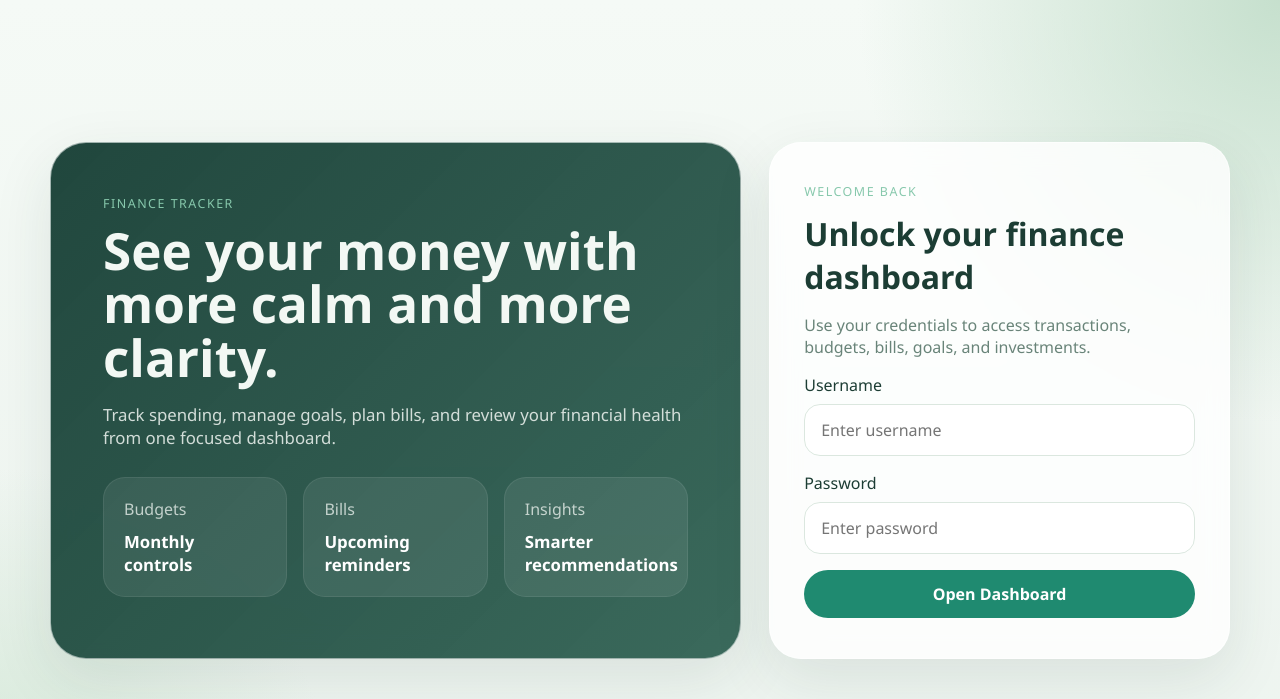
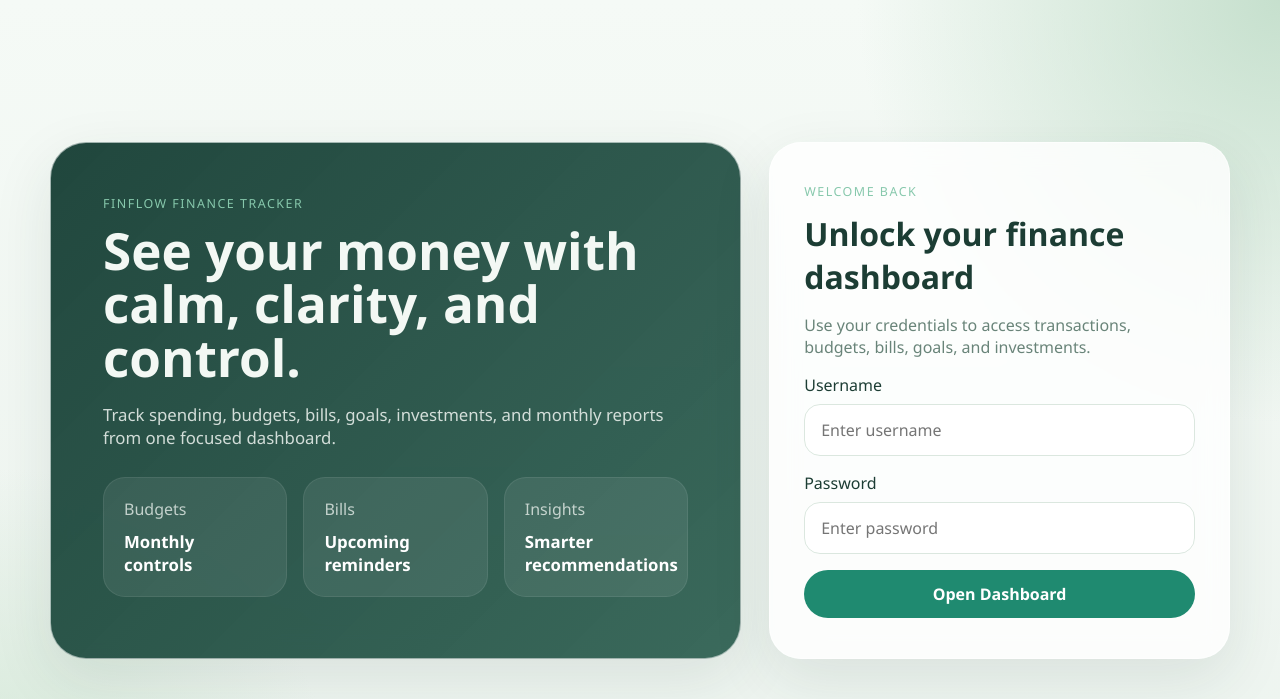
Before and after one commit to Atharv0409/Finance-Tracker, a Flask app: page / in a window 1280 px wide. Shown: the top 699 px of the page. Run offline with Flask 3, Linux system fonts and the light colour scheme.

Commit message:
Update index.html

```diff
--- a/templates/index.html
+++ b/templates/index.html
@@ -1,12 +1,14 @@
 {% extends "base.html" %}
+
 {% block title %}Finance Tracker Login{% endblock %}
 {% block body_class %}home{% endblock %}
+
 {% block body %}
 <main class="auth-shell">
     <section class="auth-hero">
-        <p class="eyebrow">Finance Tracker</p>
-        <h1>See your money with more calm and more clarity.</h1>
-        <p class="hero-copy">Track spending, manage goals, plan bills, and review your financial health from one focused dashboard.</p>
+        <p class="eyebrow">FinFlow Finance Tracker</p>
+        <h1>See your money with calm, clarity, and control.</h1>
+        <p class="hero-copy">Track spending, budgets, bills, goals, investments, and monthly reports from one focused dashboard.</p>
         <div class="hero-stat-grid">
             <article class="hero-stat">
                 <span>Budgets</span>
@@ -22,13 +24,16 @@
             </article>
         </div>
     </section>
+
     <section class="auth-panel">
         <p class="panel-kicker">Welcome back</p>
         <h2>Unlock your finance dashboard</h2>
         <p class="panel-copy">Use your credentials to access transactions, budgets, bills, goals, and investments.</p>
+
         {% if error %}
         <p class="error-message">{{ error }}</p>
         {% endif %}
+
         <form method="POST" action="{{ url_for('login') }}" class="login-form">
             <label>
                 <span>Username</span>
```
